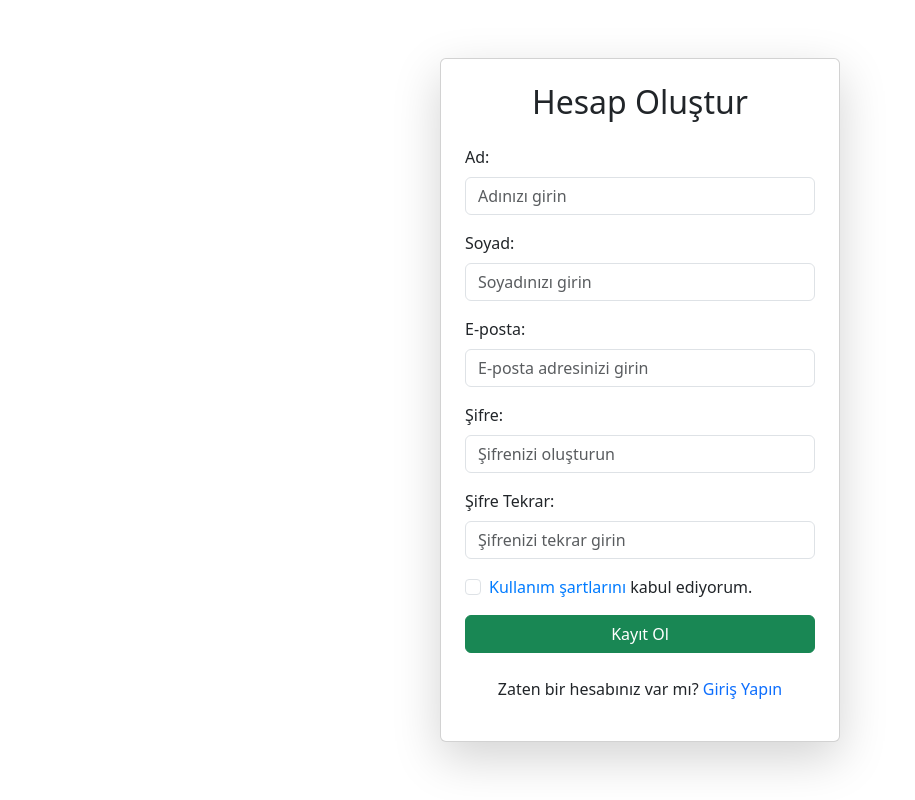
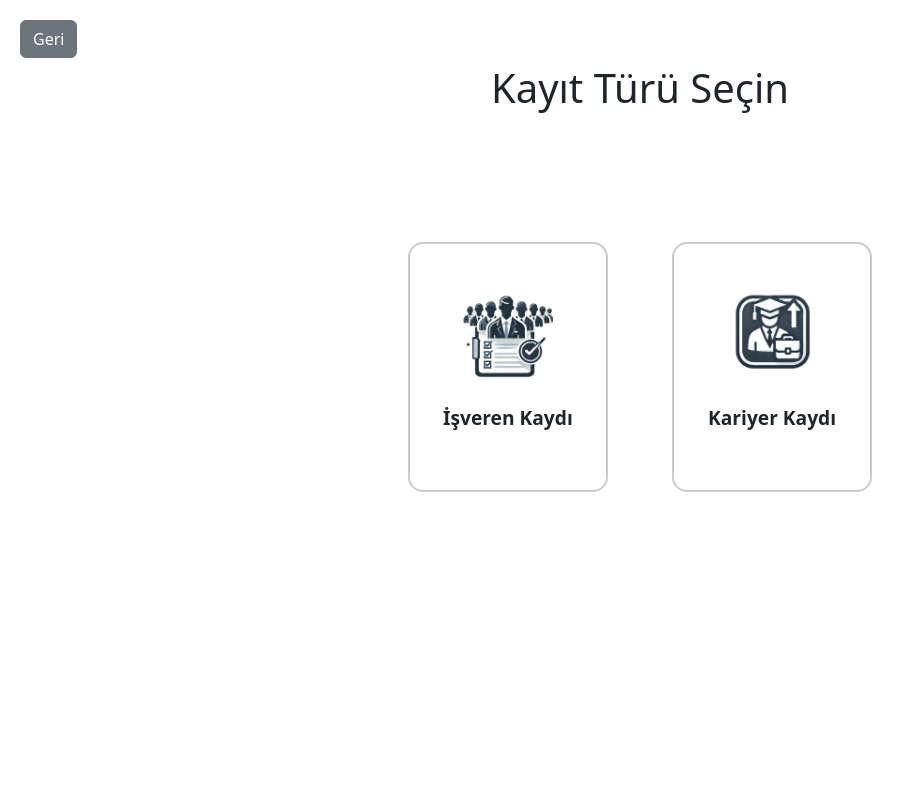
Before and after one commit to msametyildiz/asistik.app, a PHP site: page /asistik/register.html in a window 1280 px wide. Shown: the whole page, without its empty margins (0-915 px from the left). Run offline with PHP 8.4, Linux system fonts and the light colour scheme.

Commit message:
guncelleme

```diff
--- a/register.html
+++ b/register.html
@@ -4,84 +4,98 @@
     <meta charset="UTF-8">
     <meta name="viewport" content="width=device-width, initial-scale=1.0">
     <title>Kayıt Ol</title>
-    <!-- Bootstrap CSS -->
     <link href="https://cdn.jsdelivr.net/npm/bootstrap@5.3.0/dist/css/bootstrap.min.css" rel="stylesheet">
     <style>
-        .form-check-label a {
-            color: #007bff;
-            text-decoration: none;
+        .register-option {
+            text-align: center;
+            margin-top: 100px;
         }
-        .form-check-label a:hover {
-            text-decoration: underline;
+
+        .option {
+            display: inline-block;
+            margin: 30px;
+            padding: 30px;
+            border: 2px solid #ccc;
+            border-radius: 15px;
+            cursor: pointer;
+            transition: transform 0.2s, box-shadow 0.2s;
+            width: 200px;
+            height: 250px;
+        }
+
+        .option img {
+            width: 120px;
+            height: 120px;
+            margin-bottom: 10px;
+        }
+
+        .option p {
+            font-size: 1.2rem; /* Daha büyük yazı */
+            font-weight: bold;
+        }
+
+        .option:hover {
+            transform: scale(1.15); /* Daha fazla büyüme efekti */
+            box-shadow: 0 0 15px rgba(0, 0, 0, 0.3);
+        }
+
+        .back-button {
+            position: fixed;
+            top: 20px;
+            left: 20px;
+            z-index: 1000;
+        }
+
+        .page-title {
+            font-size: 2.5rem; /* Başlık boyutunu artırdım */
+            margin-top: 4rem;
+            text-align: center;
+        }
+
+        @media (max-width: 768px) {
+            .page-title {
+                font-size: 1.8rem; /* Mobilde daha küçük başlık */
+                margin-top: 6rem; /* Geri dön butonu ile çakışmayı önler */
+            }
+
+            .back-button {
+                top: 10px; /* Butonun mobilde yukarı kayması */
+                left: 10px; /* Mobilde biraz daha dar alana oturması */
+            }
+
+            .option {
+                width: 150px;
+                height: 200px;
+                padding: 20px;
+            }
+
+            .option img {
+                width: 100px;
+                height: 100px;
+            }
+
+            .option p {
+                font-size: 1rem;
+            }
         }
     </style>
 </head>
 <body>
-    <div class="container d-flex justify-content-center align-items-center" style="height: 100vh;">
-        <div class="card p-4 shadow-lg" style="width: 100%; max-width: 400px;">
-            <h2 class="text-center mb-4">Hesap Oluştur</h2>
-            <form action="register-process.php" method="POST" onsubmit="return validateForm()">
-                <!-- Ad ve Soyad -->
-                <div class="mb-3">
-                    <label for="firstName" class="form-label">Ad:</label>
-                    <input type="text" id="firstName" name="firstName" class="form-control" placeholder="Adınızı girin" required>
-                </div>
-                <div class="mb-3">
-                    <label for="lastName" class="form-label">Soyad:</label>
-                    <input type="text" id="lastName" name="lastName" class="form-control" placeholder="Soyadınızı girin" required>
-                </div>
-                <!-- E-posta -->
-                <div class="mb-3">
-                    <label for="email" class="form-label">E-posta:</label>
-                    <input type="email" id="email" name="email" class="form-control" placeholder="E-posta adresinizi girin" required>
-                </div>
-                <!-- Şifre ve Şifre Tekrar -->
-                <div class="mb-3">
-                    <label for="password" class="form-label">Şifre:</label>
-                    <input type="password" id="password" name="password" class="form-control" placeholder="Şifrenizi oluşturun" required>
-                </div>
-                <div class="mb-3">
-                    <label for="confirmPassword" class="form-label">Şifre Tekrar:</label>
-                    <input type="password" id="confirmPassword" name="confirmPassword" class="form-control" placeholder="Şifrenizi tekrar girin" required>
-                </div>
-                <!-- Kullanım Şartları -->
-                <div class="form-check mb-3">
-                    <input type="checkbox" class="form-check-input" id="terms" required>
-                    <label for="terms" class="form-check-label">
-                        <a href="kullanim-sartlari.html" target="_blank" onclick="openSmallWindow(event)">Kullanım şartlarını</a> kabul ediyorum.
-                    </label>
-
-                </div>
-                <!-- Kayıt Ol Butonu -->
-                <button type="submit" class="btn btn-success w-100">Kayıt Ol</button>
-            </form>
-            <p class="mt-4 text-center">Zaten bir hesabınız var mı? <a href="girisyap.html" class="text-decoration-none">Giriş Yapın</a></p>
+    <a href="girisyap.html" class="btn btn-secondary back-button">Geri</a>
+    <div class="container">
+        <h1 class="page-title">Kayıt Türü Seçin</h1>
+        <div class="register-option">
+            <!-- İşveren Kaydı -->
+            <div class="option" onclick="location.href='employer_register.php'">
+                <img src="isveren_kayit.png" alt="İşveren">
+                <p>İşveren Kaydı</p>
+            </div>
+            <!-- Kariyer Girişi -->
+            <div class="option" onclick="location.href='career_register.php'">
+                <img src="kariyer_kayit.png" alt="Kariyer">
+                <p>Kariyer Kaydı</p>
+            </div>
         </div>
     </div>
-    <!-- Bootstrap JS -->
-    <script src="https://cdn.jsdelivr.net/npm/bootstrap@5.3.0/dist/js/bootstrap.bundle.min.js"></script>
-    <script>
-        function validateForm() {
-            const password = document.getElementById('password').value;
-            const confirmPassword = document.getElementById('confirmPassword').value;
-
-            if (password !== confirmPassword) {
-                alert('Şifreler eşleşmiyor. Lütfen tekrar kontrol edin.');
-                return false;
-            }
-            return true;
-        }
-    </script>
-    <script>
-        function openSmallWindow(event) {
-            event.preventDefault(); // Varsayılan tıklama davranışını durdur
-            window.open(
-                'kullanim-sartlari.html',
-                'Kullanım Şartları',
-                'width=500,height=600,top=100,left=100,scrollbars=yes,resizable=yes'
-            );
-        }
-    </script>
-
 </body>
 </html>
```
Also changed, not shown: career_register.php (added, +131 -0 lines), employer_positions.php (+28 -2 lines), employer_register.php (added, +135 -0 lines), test.html (added, +75 -0 lines), upload_resume.php (+27 -0 lines), isveren_kayit.png (added), kariyer_kayit.png (added).
